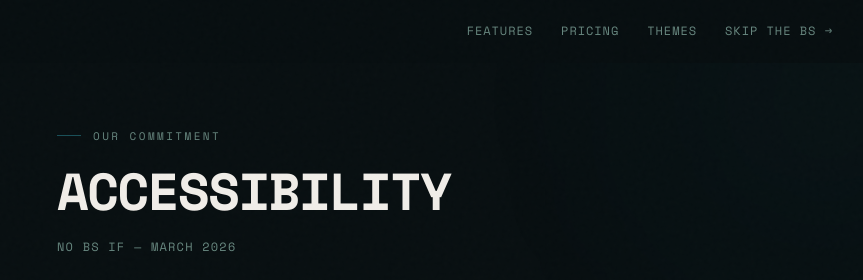
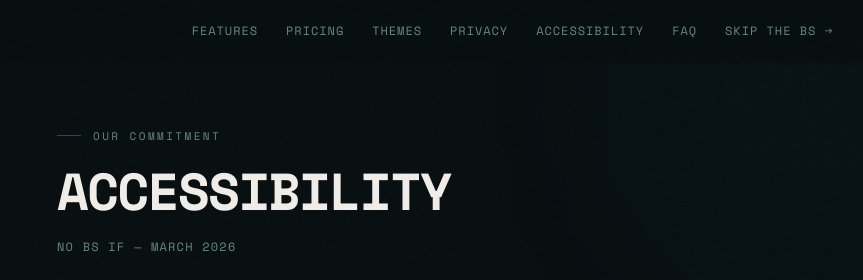
Before and after one commit to Skip-The-BS/nobsif-website, a website: page accessibility.html in a window 1280 px wide. Shown: the top 280 px of the page, 255-1118 px from the left. Drawn offline with nearby package versions, Linux system fonts and the light colour scheme.

Commit message:
feat: add privacy, accessibility, faq links to desktop nav

```diff
--- a/accessibility.html
+++ b/accessibility.html
@@ -173,6 +173,9 @@
         <a href="/#features" class="nav-link">FEATURES</a>
         <a href="/#pricing" class="nav-link">PRICING</a>
         <a href="/#themes" class="nav-link">THEMES</a>
+        <a href="/privacy" class="nav-link">PRIVACY</a>
+        <a href="/accessibility" class="nav-link">ACCESSIBILITY</a>
+        <a href="/faq" class="nav-link">FAQ</a>
         <a href="https://skipthebs.app" class="nav-link nav-link-ext">SKIP THE BS &#8594;</a>
       </div>
       <button class="nav-burger" id="navBurger" aria-label="Menu" aria-expanded="false">
```
Also changed, not shown: faq.html (+3 -0 lines), index.html (+3 -0 lines), privacy.html (+3 -0 lines).
